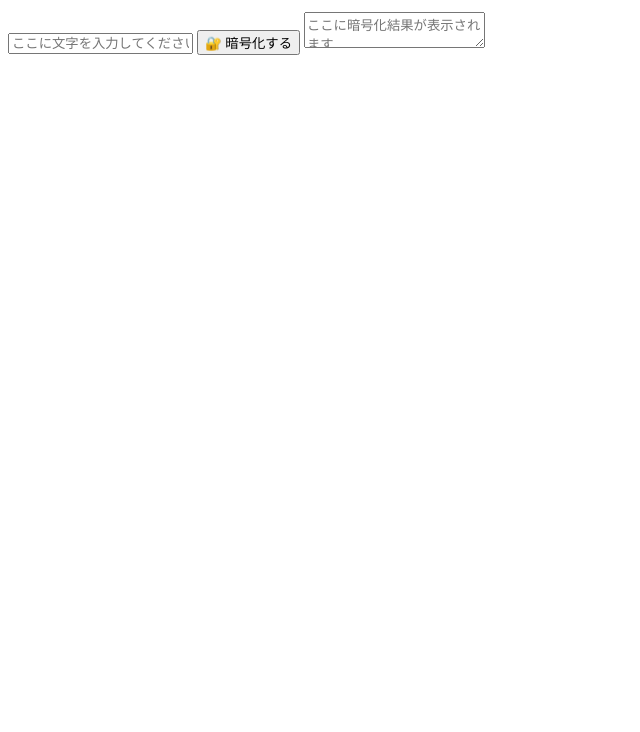
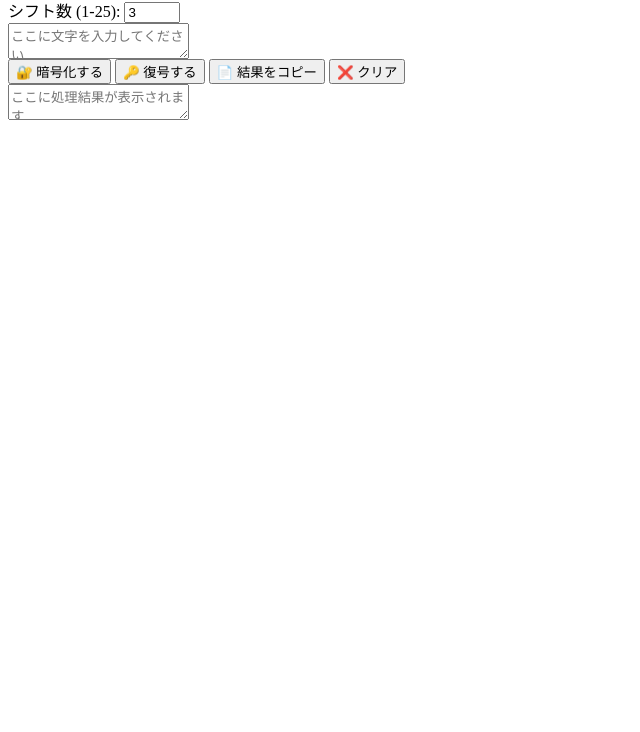
Before and after one commit to Tomoki-Taguchi/2cryptone, a plain HTML site: page index.html in a window 1280 px wide. Shown: the part 68-800 px from the top of the page, without its empty margins (0-640 px from the left). Drawn offline with Linux system fonts and the light colour scheme.

Commit message:
Update index.html

```diff
--- a/index.html
+++ b/index.html
@@ -1,18 +1,21 @@
-<!DOCTYPE html>
-<html lang="ja">
-<head>
-  <meta charset="UTF-8">
-  <meta name="viewport" content="width=device-width, initial-scale=1.0">
-  <title>未来型 暗号化ツール</title>
-  <link rel="stylesheet" href="style.css">
-</head>
 <body>
   <h1>2025 Cipher Tool</h1>
 
-  <input type="text" id="text" placeholder="ここに文字を入力してください">
-  <button onclick="encrypt()">🔐 暗号化する</button>
-  <textarea id="result" readonly placeholder="ここに暗号化結果が表示されます"></textarea>
+  <div class="controls">
+    <label for="shift">シフト数 (1-25):</label>
+    <input type="number" id="shift" value="3" min="1" max="25" title="暗号化・復号に使用するズレの数">
+  </div>
+
+  <textarea id="text" placeholder="ここに文字を入力してください"></textarea>
+
+  <div class="buttons-area">
+    <button onclick="encrypt()">🔐 暗号化する</button>
+    <button onclick="decrypt()">🔑 復号する</button>
+    <button onclick="copyResult()">📄 結果をコピー</button>
+    <button onclick="clearFields()">❌ クリア</button>
+  </div>
+
+  <textarea id="result" readonly placeholder="ここに処理結果が表示されます"></textarea>
 
   <script src="script.js"></script>
 </body>
-</html>
```
